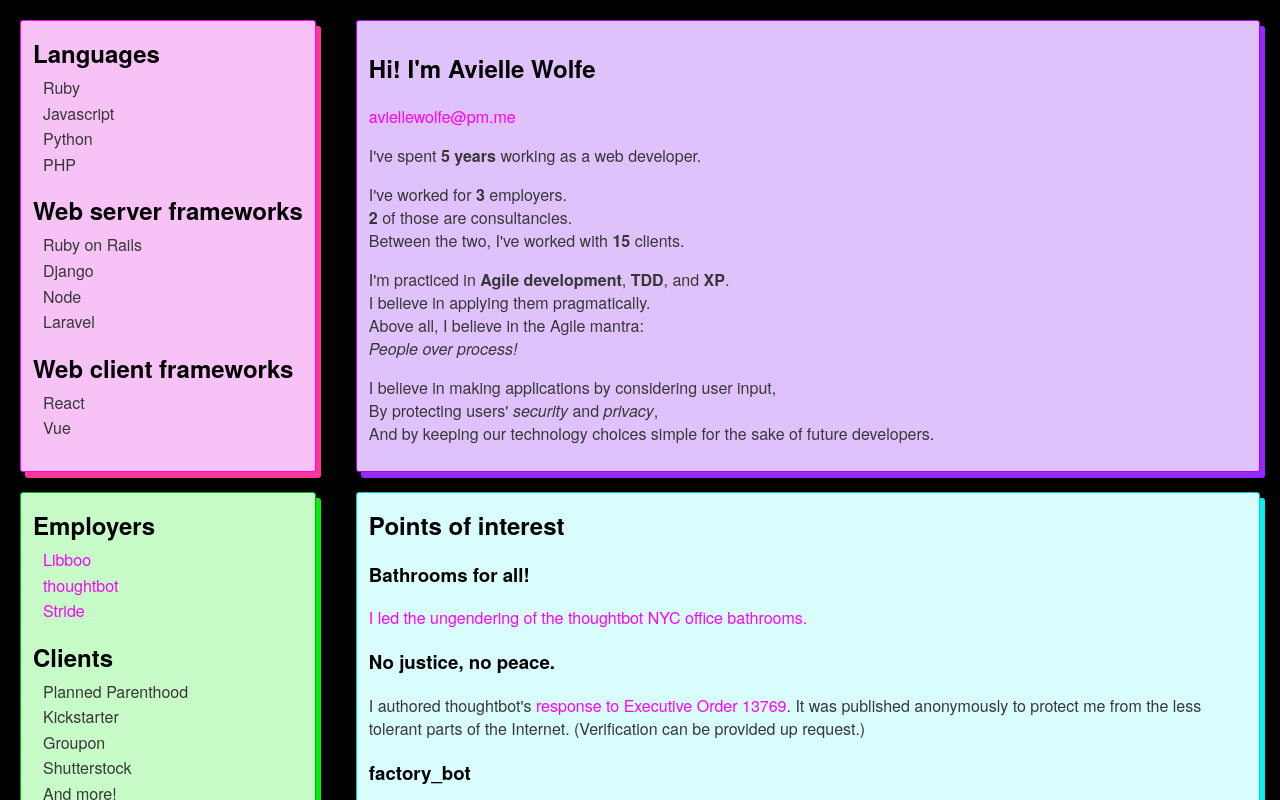
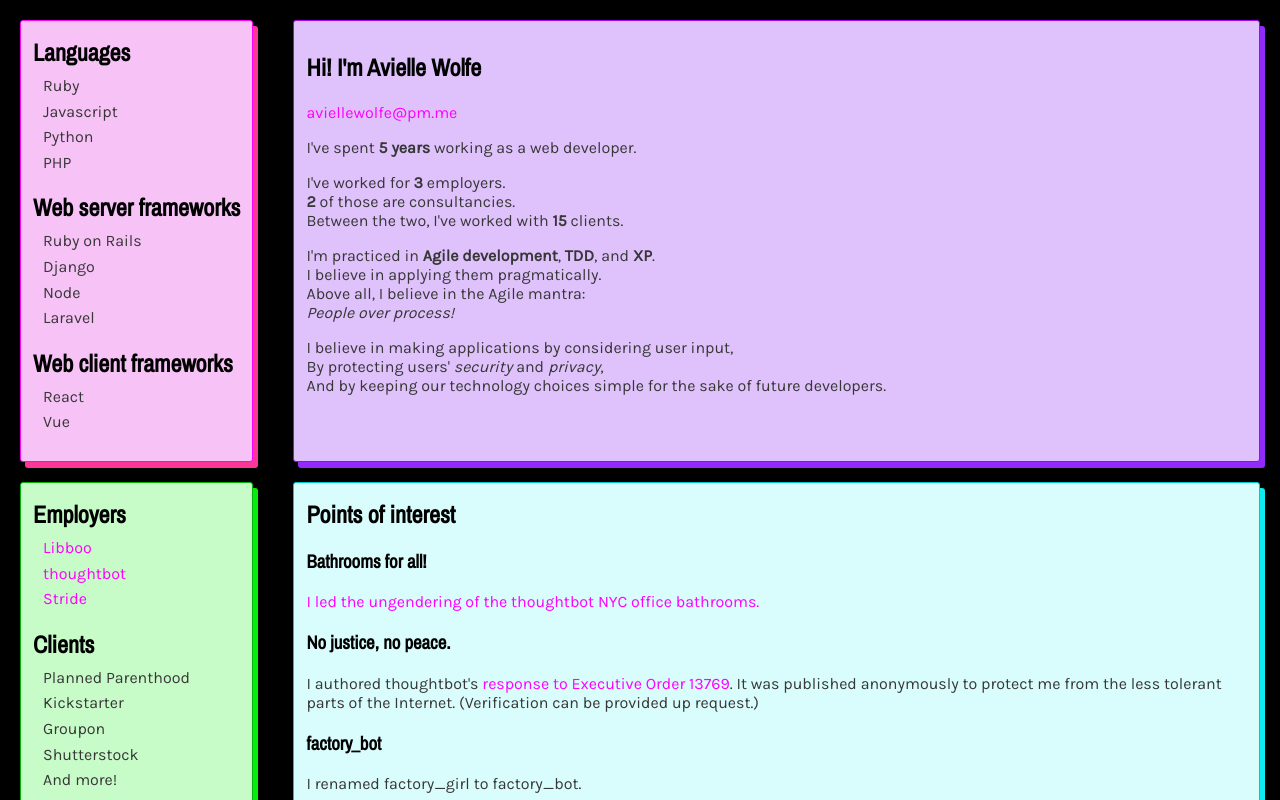
Before and after one commit to Euraldius/avielle-os, a Vue app: page /#/home in a window 1280 px wide. Shown: the top 800 px of the page. Built offline with nearby package versions, Linux system fonts and the light colour scheme.

Commit message:
Make fonts better

```diff
--- a/src/App.vue
+++ b/src/App.vue
@@ -5,16 +5,19 @@
 </template>
 
 <style lang="scss">
+@import url('https://fonts.googleapis.com/css?family=Karla');
+@import url('https://fonts.googleapis.com/css?family=Archivo+Narrow');
+
 $text-white: #d1d0cf;
 
 #app {
-  font-family: "HelveticaNeue-CondensedBold", "HelveticaNeueBoldCondensed",
-  "HelveticaNeue-Bold-Condensed", "Helvetica Neue Bold Condensed",
-  "HelveticaNeueBold", "HelveticaNeue-Bold", "Helvetica Neue Bold",
-  "HelveticaNeue", "Helvetica Neue", "TeXGyreHerosCnBold", "Helvetica",
-  "Tahoma", "Geneva", "Arial Narrow", "Arial", sans-serif;
   -webkit-font-smoothing: antialiased;
   -moz-osx-font-smoothing: grayscale;
   color: $text-white;
+  font-family: 'Karla', sans-serif;
+
+  h1, h2, h3, h4, h5, h6 {
+    font-family: 'Archivo Narrow', sans-serif;
+  }
 }
 </style>
--- a/src/views/StartupScreen.vue
+++ b/src/views/StartupScreen.vue
@@ -1,9 +1,9 @@
 <template>
   <div class="startup-screen" v-bind:style="startupScreenStyles">
     <Moon />
-    <h1 class="title">Wolfe Howls at Moon <span class="os">OS</span></h1>
-    <p><em>Version: 6.66</em></p>
-    <p><em>Ni dios, ni jefes, ni maridos</em></p>
+    <h1 id="halloween-title">Wolfe Howls at Moon <span class="os">OS</span></h1>
+    <h2><em>Version: 6.66</em></h2>
+    <h2><em>Ni dios, ni jefes, ni maridos</em></h2>
   </div>
 </template>
 
@@ -76,7 +76,7 @@ p {
   text-align: center;
 }
 
-.title {
+#halloween-title {
   color: orange;
   font-family: Halloween;
   font-size: 1.2em;
```
